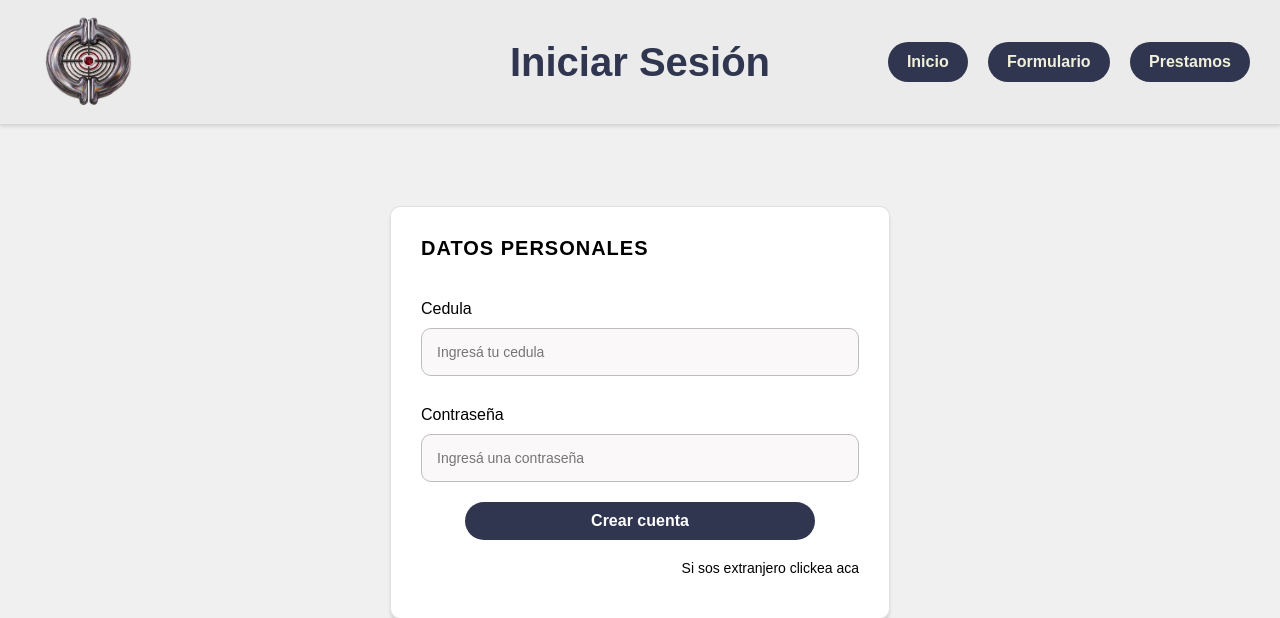
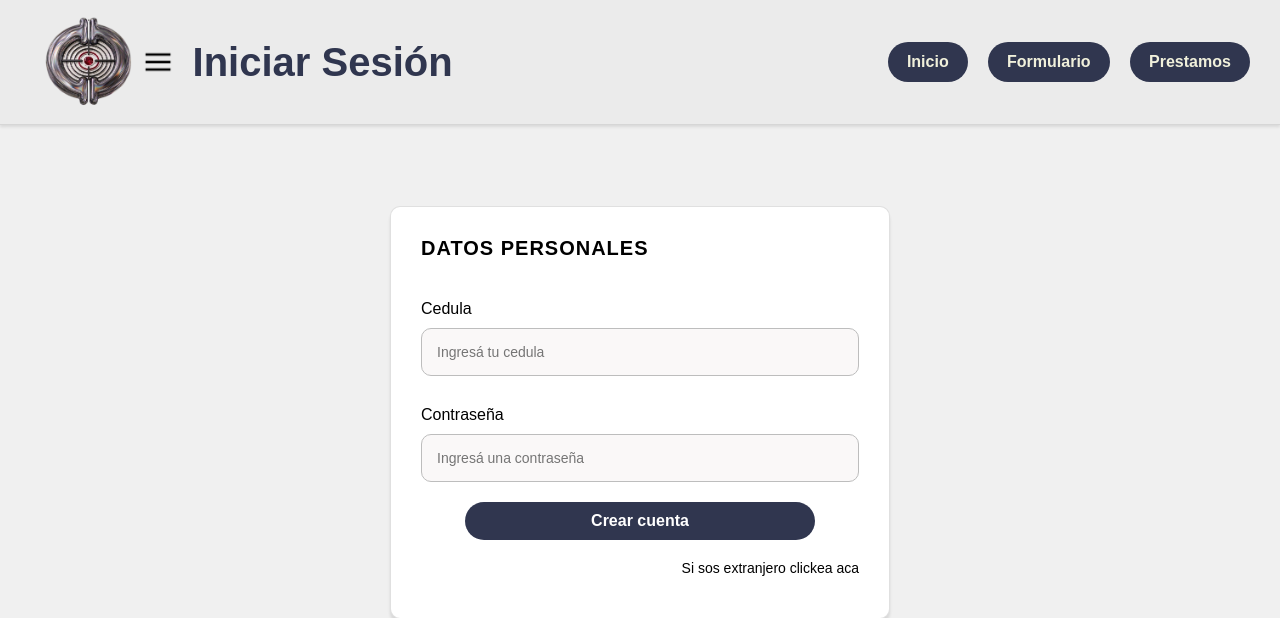
Before and after one commit to Croma-Crop/Croma-Crop., a PHP site: page /html/login.html in a window 1280 px wide. Shown: the top 618 px of the page. Run offline with PHP 8.4, Linux system fonts and the light colour scheme.

Commit message:
Algun cambio minimo de diseño realizado

```diff
--- a/html/login.html
+++ b/html/login.html
@@ -17,6 +17,8 @@
         <a href="login.html">
             <img src="/img/removebg-preview.png" alt="Logo Croma Corp" id="logo">
         </a>
+        <img src="/img/menu.png" alt="burguer" id="burguer">
+
         <h1 id="titulo">Iniciar Sesión</h1>
         <nav>
         <a href="index.html">Inicio</a>
--- a/styles/global.css
+++ b/styles/global.css
@@ -29,30 +29,37 @@ main {
     height: 100px;
     width: auto;
 }
+#burguer{
+    height: 30px;
+    transition: 0.5s;
+}
+#burguer:hover{
+    color: #30364F;
+    letter-spacing: 0.5px;
+    transform: translateY(-2px);
+}
 #titulo{
-    text-align: center;
+    text-align: left;
 }
 header {
     display: grid;
-    grid-template-columns: 1fr auto 1fr;
+    grid-template-columns: auto auto auto 1fr;
     align-items: center;
     border-bottom: 1px solid #d6d6d6;
     background-color: #ebebeb;
     box-shadow: 0 2px 3px rgba(0, 0, 0, 0.1);
     padding: 10px 30px;
 }
-header nav {
-    justify-self: end;
-}
 header h1 {
     font-size: 40px;
     color: #30364F;
     font-weight: bold;
+    margin-left: 0.5em;
 }
 header nav {
     display: flex;
     gap: 20px;
-    margin-left: 2em;
+    justify-self: end;
 }
 header nav a {
     color: #F0F0DB;
--- a/styles/login.css
+++ b/styles/login.css
@@ -7,7 +7,9 @@
     color: rgb(48, 54, 79);
     width: 50%;
     height: auto;
+
 }
+
 #newsletter form {
     width: 100%;
     max-width: 500px;
```
Also changed, not shown: img/menu.png (added), 1 other file.
